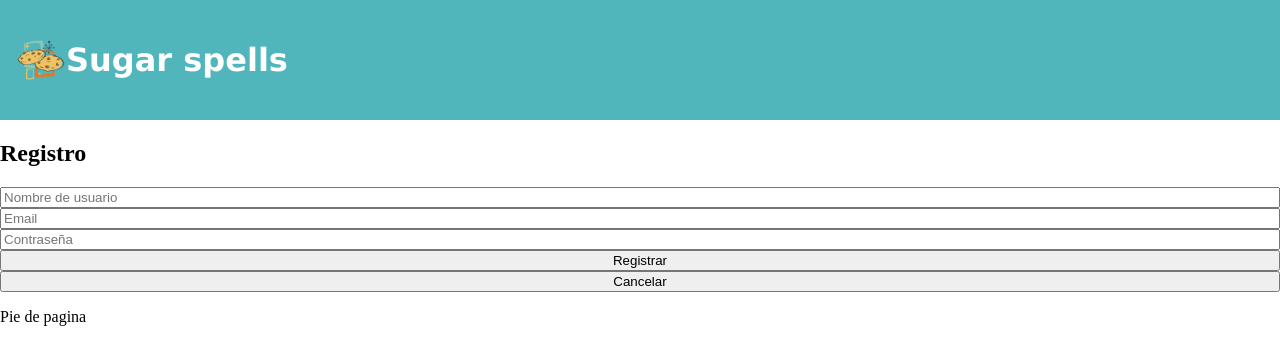
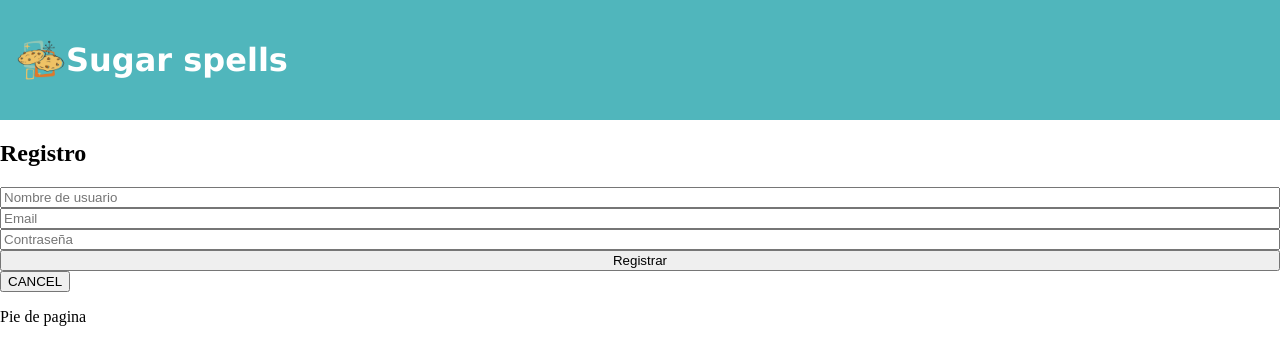
Before and after one commit to isdi-coders-2023/Ivana-Robledo-Final-Project-front-202309-mad, a React (Vite) app: page /register in a window 1280 px wide. Shown: the top 364 px of the page. Built offline with nearby package versions, Linux system fonts and the light colour scheme.

Commit message:
Update login and register path on buttons

```diff
--- a/src/components/login/login.tsx
+++ b/src/components/login/login.tsx
@@ -31,14 +31,16 @@ export function Login() {
             placeholder="Password"
             required
           />
+
           <button className="submit-button" type="submit" role="button">
             Iniciar sesión
           </button>
-          <div className="cancel-button">
-            <Link to={'/'}>
+
+          {/* <div className="cancel-button">
+            <Link to={'/login'}>
               <button type="button">CANCEL</button>
             </Link>
-          </div>
+          </div> */}
           <p>No estás registrado?</p>
           <div className="register-link-button">
             <Link to={'/register'}>
--- a/src/components/register/register.tsx
+++ b/src/components/register/register.tsx
@@ -41,7 +41,11 @@ export function Register() {
             required
           />
           <button type="submit">Registrar</button>
-          <button type="button">Cancelar</button>
+          <div className="cancel-button">
+            <Link to={'/login'}>
+              <button type="button">CANCEL</button>
+            </Link>
+          </div>
         </form>
       )}
       {hasRegister && (
```
